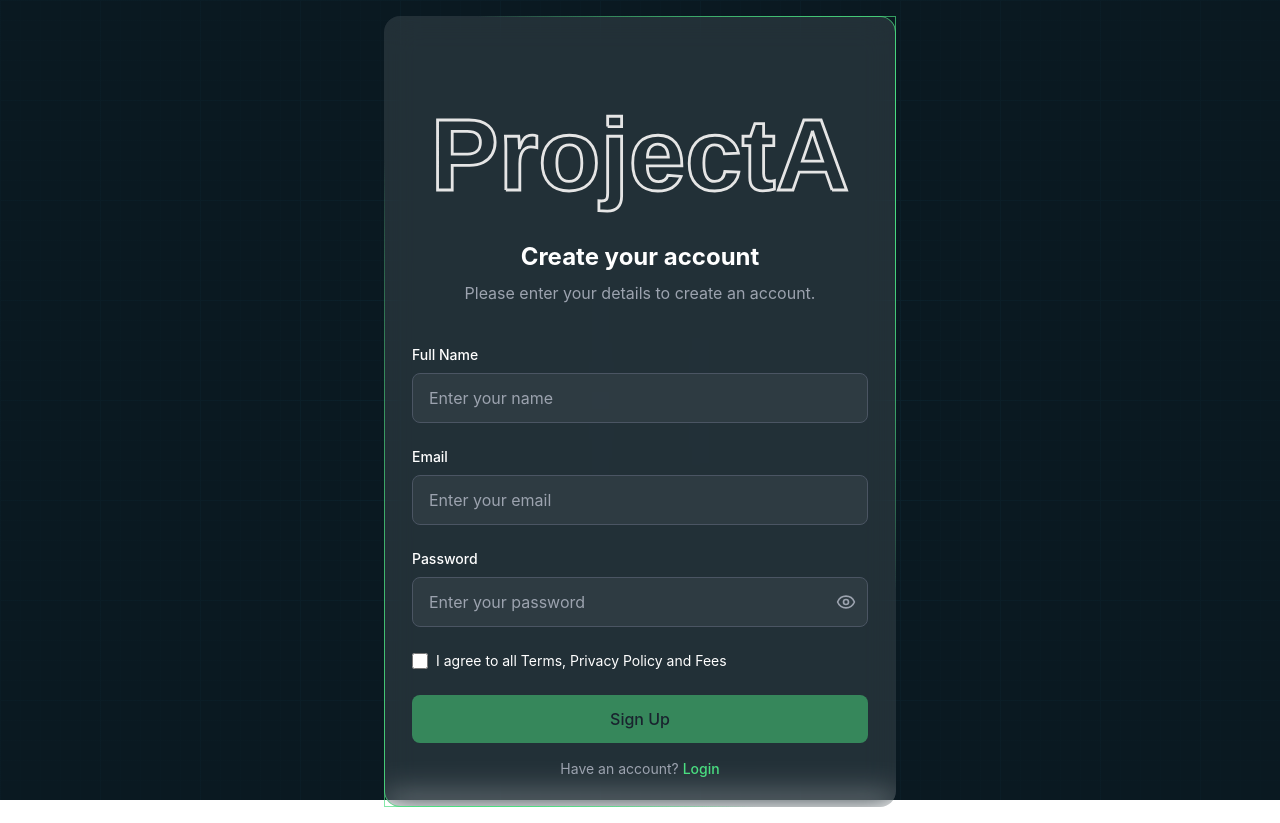
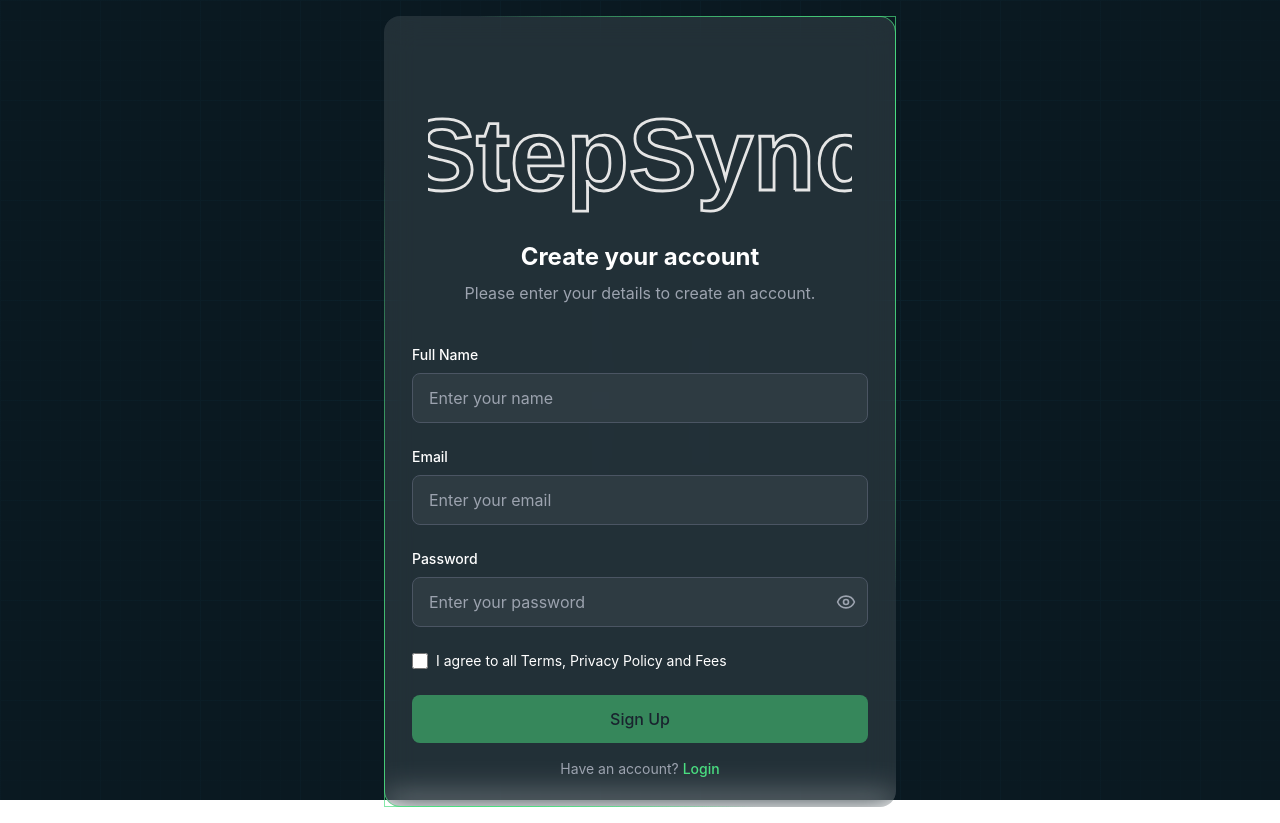
Before and after one commit to Timmer-1/StepSync, a Next.js app: page /auth/signup in a window 1280 px wide. Built offline with nearby package versions, Linux system fonts and the light colour scheme; no server answers.

Commit message:
Name Change for Signup/Login

```diff
--- a/src/app/auth/login/page.tsx
+++ b/src/app/auth/login/page.tsx
@@ -72,7 +72,7 @@ export default function SignIn() {
           <ShineBorder shineColor="#4ade80" duration={10} borderWidth={1} />
           {/* Logo and Title */}
           <div className="text-center space-y-2 py-6 px-4">
-            <TextHoverEffect text="ProjectA" duration={0.2} />
+            <TextHoverEffect text="StepSync" duration={0.2} />
             <h2 className="text-2xl font-bold">Welcome back</h2>
             <p className="text-gray-400 mt-2">Please enter your details to sign in.</p>
           </div>
--- a/src/app/auth/signup/page.tsx
+++ b/src/app/auth/signup/page.tsx
@@ -44,7 +44,7 @@ export default function SignUp() {
           {/* Logo and Title */}
           <div className="text-center space-y-2 py-6 px-4">
             <ShineBorder shineColor="#4ade80" duration={10} borderWidth={1} />
-            <TextHoverEffect text="ProjectA" duration={0.2} />
+            <TextHoverEffect text="StepSync" duration={0.2} />
             <h2 className="text-2xl font-bold"> Create your account</h2>
             <p className="text-gray-400 mt-2">Please enter your details to create an account.</p>
           </div>
```
